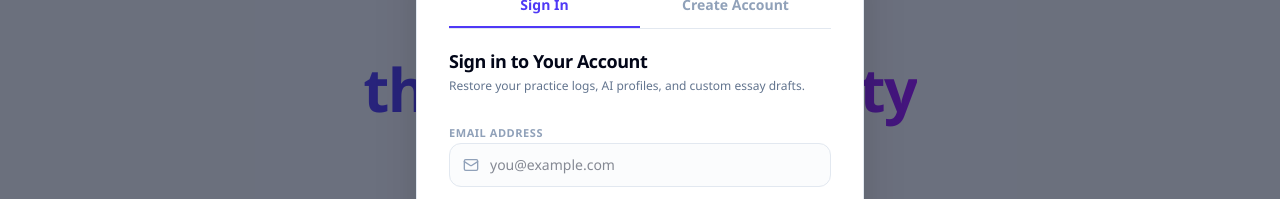
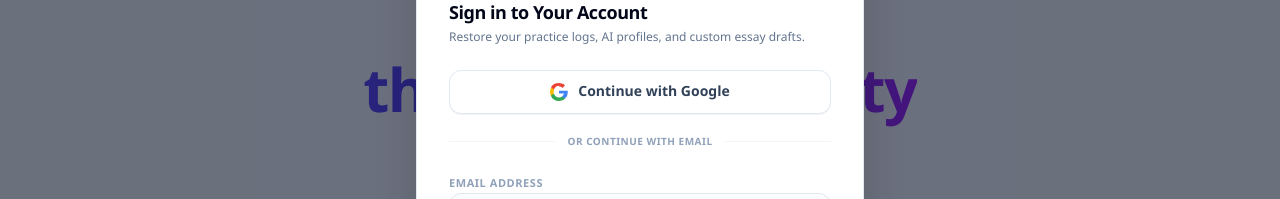
Before and after one commit to lashariwasay26-cloud/Uni-Route-, a React (Vite) app: page / in a window 1280 px wide. Both pictures are taken after a click on the button "Sign In". Shown: the part 227-426 px from the top of the page. Built offline with nearby package versions, Linux system fonts and the light colour scheme; no server answers.

Commit message:
feat(auth): add Google Sign-In support
Implement Google OAuth via Supabase with a fallback mock authentication flow for the development environment.

```diff
--- a/src/components/AuthModal.tsx
+++ b/src/components/AuthModal.tsx
@@ -185,6 +185,48 @@ export const AuthModal: React.FC<AuthModalProps> = ({ isOpen, onClose, onAuthSuc
     }
   };
 
+  const handleGoogleSignIn = async () => {
+    setError(null);
+    setSuccess(null);
+    setLoading(true);
+
+    try {
+      if (isSupabase && supabase) {
+        const { error: oAuthError } = await supabase.auth.signInWithOAuth({
+          provider: 'google',
+          options: {
+            redirectTo: window.location.origin,
+          }
+        });
+        if (oAuthError) throw oAuthError;
+      } else {
+        // Mock Google Sign-In
+        await new Promise((resolve) => setTimeout(resolve, 1000));
+
+        const mockUserSession = {
+          email: 'google.student@example.com',
+          id: `mock-google-${Date.now()}`
+        };
+        localStorage.setItem('mock_user_session', JSON.stringify(mockUserSession));
+
+        onAuthSuccess(mockUserSession);
+        setSuccess('Successfully authenticated via Google!');
+
+        if (typeof window !== 'undefined') {
+          window.dispatchEvent(new CustomEvent('uniroute-auth-change', { detail: { user: { email: mockUserSession.email, id: mockUserSession.id } } }));
+        }
+
+        setTimeout(() => {
+          onClose();
+        }, 1200);
+      }
+    } catch (err: any) {
+      setError(err.message || 'Failed to authenticate with Google.');
+    } finally {
+      setLoading(false);
+    }
+  };
+
   const handleSwitchTab = (signUp: boolean) => {
     setIsSignUp(signUp);
     setError(null);
@@ -308,6 +350,42 @@ export const AuthModal: React.FC<AuthModalProps> = ({ isOpen, onClose, onAuthSuc
           )}
         </AnimatePresence>
 
+        {/* Google Sign In Button */}
+        <button
+          type="button"
+          onClick={handleGoogleSignIn}
+          disabled={loading}
+          className="w-full h-11 rounded-xl border border-slate-200 bg-white text-slate-700 font-extrabold text-sm hover:bg-slate-50 hover:border-slate-300 focus:ring-4 focus:ring-slate-100 transition-all cursor-pointer flex items-center justify-center gap-2.5 shadow-2xs"
+        >
+          <svg className="w-4.5 h-4.5 shrink-0" viewBox="0 0 24 24" width="18" height="18">
+            <path
+              fill="#4285F4"
+              d="M23.745 12.27c0-.7-.06-1.4-.19-2.07H12v3.92h6.61c-.29 1.5-1.14 2.78-2.4 3.63v3.02h3.88c2.27-2.09 3.56-5.17 3.56-8.5z"
+            />
+            <path
+              fill="#34A853"
+              d="M12 24c3.24 0 5.95-1.08 7.93-2.91l-3.88-3.02c-1.08.72-2.45 1.16-4.05 1.16-3.11 0-5.74-2.11-6.68-4.96H1.21v3.11C3.18 21.88 7.31 24 12 24z"
+            />
+            <path
+              fill="#FBBC05"
+              d="M5.32 14.27c-.24-.72-.38-1.49-.38-2.27s.14-1.55.38-2.27V6.62H1.21C.44 8.16 0 9.88 0 11.73c0 1.85.44 3.57 1.21 5.11l4.11-3.11z"
+            />
+            <path
+              fill="#EA4335"
+              d="M12 4.75c1.77 0 3.35.61 4.6 1.8l3.42-3.42C17.93 1.19 15.24 0 12 0 7.31 0 3.18 2.12 1.21 5.62l4.11 3.11c.94-2.85 3.57-4.98 6.68-4.98z"
+            />
+          </svg>
+          <span>Continue with Google</span>
+        </button>
+
+        {/* Divider */}
+        <div className="relative my-5 flex items-center justify-center">
+          <div className="absolute inset-x-0 h-px bg-slate-100" />
+          <span className="relative bg-white px-3 text-[10px] font-bold text-slate-400 uppercase tracking-wider">
+            Or continue with email
+          </span>
+        </div>
+
         {/* Login/Signup Form */}
         <form onSubmit={handleAuth} className="space-y-4 text-left">
           {/* Email Address */}
```
